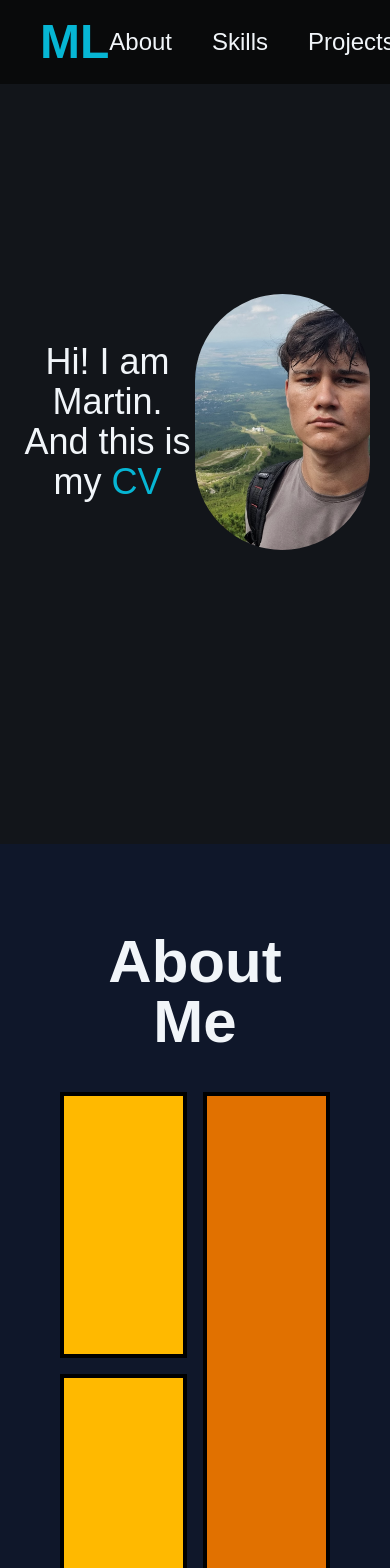
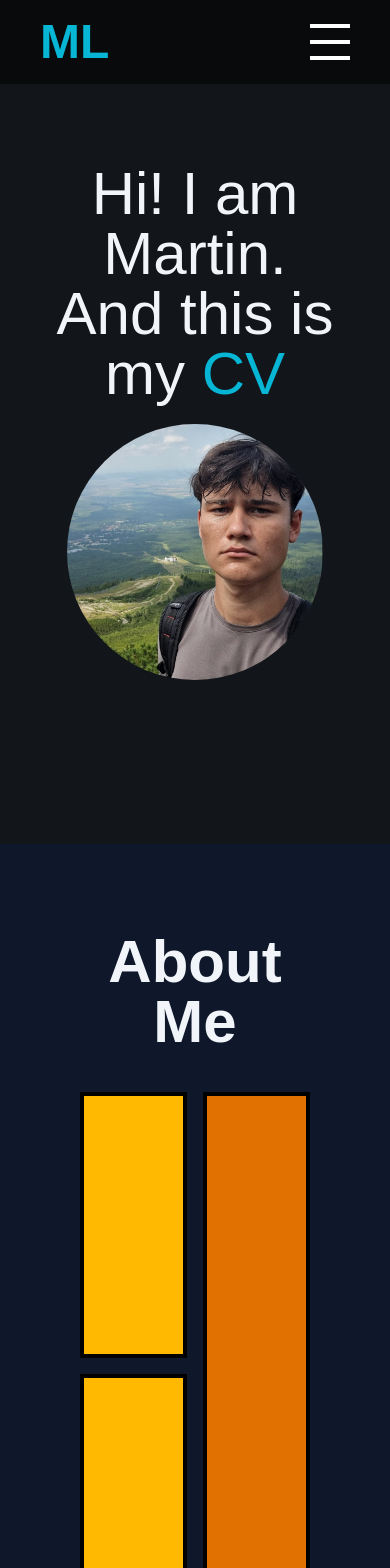
Before and after one commit to Saves331/CV, a React (Vite) app: page / in a window 390 px wide. Shown: the top 1568 px of the page. Built offline with nearby package versions, Linux system fonts and the light colour scheme.

Commit message:
Burger Menu for navbar

```diff
--- a/src/components/About.tsx
+++ b/src/components/About.tsx
@@ -8,9 +8,9 @@ function About() {
 
 
   return (
-    <div className='h-screen py-[10vh] w-full px-15 relative z-0 flex items-center justify-center sm:pt-[20vh] pb-[10vh]'>
+    <div className='h-screen py-[10vh] w-full px-20 relative z-0 flex items-center justify-center sm:pt-[20vh] pb-[10vh]'>
 
-        <div className=' flex-col items-center absolute left-0 top-1/2 -translate-y-1/2 text-8xl text-white pt-[10vh]  z-0 hidden sm:flex'>
+        <div className=' flex-col items-center absolute left-0 top-1/2 -translate-y-1/2 text-8xl text-white pt-[10vh]  z-0 hidden md:flex'>
 
 
           {about.split("").map((char, index) => (
@@ -25,7 +25,7 @@ function About() {
 
         <div className='text-center max-w-[1800px] w-full'>
 
-        <h1 className='text-6xl text-[#F1F5F9] font-bold py-10 sm:hidden'>About Me</h1>
+        <h1 className='text-6xl text-[#F1F5F9] font-bold py-10 md:hidden'>About Me</h1>
 
 
               <div className='flex gap-4 h-[65vh]'>
--- a/src/components/Dummy.tsx
+++ b/src/components/Dummy.tsx
@@ -6,10 +6,10 @@ function Dummy() {
     const skills = "SKILLS"
 
   return (
-    <div className='w-full py-[10vh] flex justify-around items-center px-15 relative'>
+    <div className='w-full py-[10vh] flex justify-around items-center px-20 relative'>
 
 
-        <div className='flex-col items-center absolute left-0 top-1/2 -translate-y-1/2 text-8xl text-white  z-0 hidden sm:flex'>
+        <div className='flex-col items-center absolute left-0 top-1/2 -translate-y-1/2 text-8xl text-white  z-0 hidden md:flex'>
             {skills.split("").map((char, index) => (
               <span key={index}>{char}</span>
             ))}
@@ -17,7 +17,11 @@ function Dummy() {
 
 
 
+
+
         <div className=" max-w-[1800px] w-full gap-4">
+            <h1 className='text-6xl text-[#F1F5F9] font-bold py-10 md:hidden text-center'>Skills</h1>
+
 
             <Card></Card>
 
--- a/src/components/Hero.tsx
+++ b/src/components/Hero.tsx
@@ -5,9 +5,9 @@ function Hero() {
   const person = { name: "Martin", profession: "Developer", avatar: avatar }
 
   return (
-    <div className="snap-start h-screen flex justify-between items-center px-10 pt-[10vh] container">
+    <div className="snap-start h-screen flex flex-col min-[875px]:flex-row min-[875px]:justify-between justify-center gap-5 items-center px-10 pt-[10vh] container">
       {/* Left side: Text */}
-      <div className="flex text-4xl sm:text-6xl lg:text-[6rem] text-[#F1F5F9] w-1/2 flex-col text-center">
+      <div className="flex text-6xl lg:text-[6rem] text-[#F1F5F9] min-[875px]:w-1/2 flex-col text-center">
         <h1>Hi! I am {person.name}.</h1>
         <h1>
           And this is my <span className="text-[#06B6D4]">CV</span>
@@ -15,7 +15,7 @@ function Hero() {
       </div>
 
       {/* Right side: Avatar */}
-      <div className='flex justify-center w-1/2'>
+      <div className='flex justify-center min-[875px]:w-1/2'>
         <img
           src={person.avatar}
           alt="avatar"
--- a/src/components/NavBar.tsx
+++ b/src/components/NavBar.tsx
@@ -1,3 +1,4 @@
+import { useState } from "react"
 
 
 function NavBar() {
@@ -7,23 +8,50 @@ function NavBar() {
                     {name: "Projects", direction: "#projects-section"},
                     {name: "Contact", direction: "#contact-section"},
                   ]
+
+  const [isMenuOpen, setIsMenuOpen] = useState(false)
+
   return (
     <div>
-        <nav className='flex justify-between items-center p-10 bg-[#090a0b]  w-full h-[10vh] fixed top-0 left-0 pr-[80px] z-10'>
+        <nav className='flex justify-between items-center p-10 bg-[#090a0b]  w-full h-[10vh] fixed top-0 left-0 z-10'>
 
             <a href="#hero-section" className='text-[#06B6D4] text-5xl font-bold'>ML</a>
 
-            <ul className='flex gap-10 text-[#F1F5F9] text-2xl justify-center'>
+            <ul className=' hidden md:flex  gap-10 text-[#F1F5F9] text-2xl justify-center'>
 
                 {navLinks.map((link, index) => (
-                  <li key={index}>
+                  <li key={index} className="">
                     <a href={link.direction}>{link.name}</a>
                   </li>
                 ))}
 
 
+
+
             </ul>
+
+
+
+            <button className="md:hidden text-[#F1F5F9] flex  flex-col gap-3 cursor-pointer" onClick={() => setIsMenuOpen(!isMenuOpen)}>
+                   <span className=" block h-1 w-10 bg-[#ffffff]"></span>
+                   <span className=" block h-1 w-10 bg-[#ffffff]"></span>
+                   <span className=" block h-1 w-10 bg-[#ffffff]"></span>
+
+            </button>
         </nav>
+
+            <div
+              className={`md:hidden flex flex-col items-center gap-6 bg-[#090a0b] text-[#F1F5F9] text-2xl py-6 fixed top-[10vh] left-0 w-full z-10
+                transition-all duration-300 ease-in-out
+                ${isMenuOpen ? "opacity-100 translate-y-0" : "opacity-0 -translate-y-10 pointer-events-none"}`}
+            >
+              {navLinks.map((link, index) => (
+                <a href={link.direction} key={index} onClick={() => setIsMenuOpen(false)}>
+                  {link.name}
+                </a>
+              ))}
+            </div>
+
     </div>
   )
 }
--- a/src/components/Projects.tsx
+++ b/src/components/Projects.tsx
@@ -7,10 +7,10 @@ function Projects() {
 
   return (
 
-    <div className='h-screen py-[10vh] w-full px-15 relative z-0 flex items-center justify-center sm:pt-[20vh] pb-[10vh]'>
+    <div className='h-screen py-[10vh] w-full px-20 relative z-0 flex items-center justify-center sm:pt-[20vh] pb-[10vh]'>
 
 
-        <div className=' flex-col items-center absolute left-0 top-1/2 -translate-y-1/2 text-8xl text-white pt-[10vh]  z-0 hidden sm:flex'>
+        <div className=' flex-col items-center absolute left-0 top-1/2 -translate-y-1/2 text-8xl text-white pt-[10vh] z-0 hidden md:flex'>
             {projects.split("").map((char, index) => (
                  <span key={index}>{char}</span>
             ))}
@@ -19,7 +19,7 @@ function Projects() {
 
         <div className='text-center max-w-[1800px] w-full'>
 
-        <h1 className='text-6xl text-[#F1F5F9] font-bold py-10 sm:hidden'>About Me</h1>
+        <h1 className='text-6xl text-[#F1F5F9] font-bold py-10 md:hidden'>Projects</h1>
 
 
               <div className='flex gap-4 h-[65vh]'>
```
